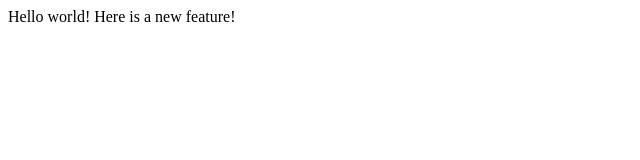
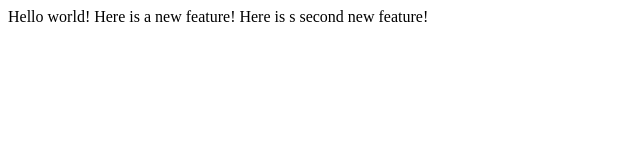
Before and after one commit to ZhyvahaP/lecture1, a plain HTML site: page index.html in a window 1280 px wide. Shown: the whole page, without its empty margins (0-640 px from the left). Drawn offline with Linux system fonts and the light colour scheme.

Commit message:
Add a second feature

```diff
--- a/index.html
+++ b/index.html
@@ -7,5 +7,6 @@
 <body>
     Hello world!
     Here is a new feature!
+    Here is s second new feature!
 </body>
 </html>
```
